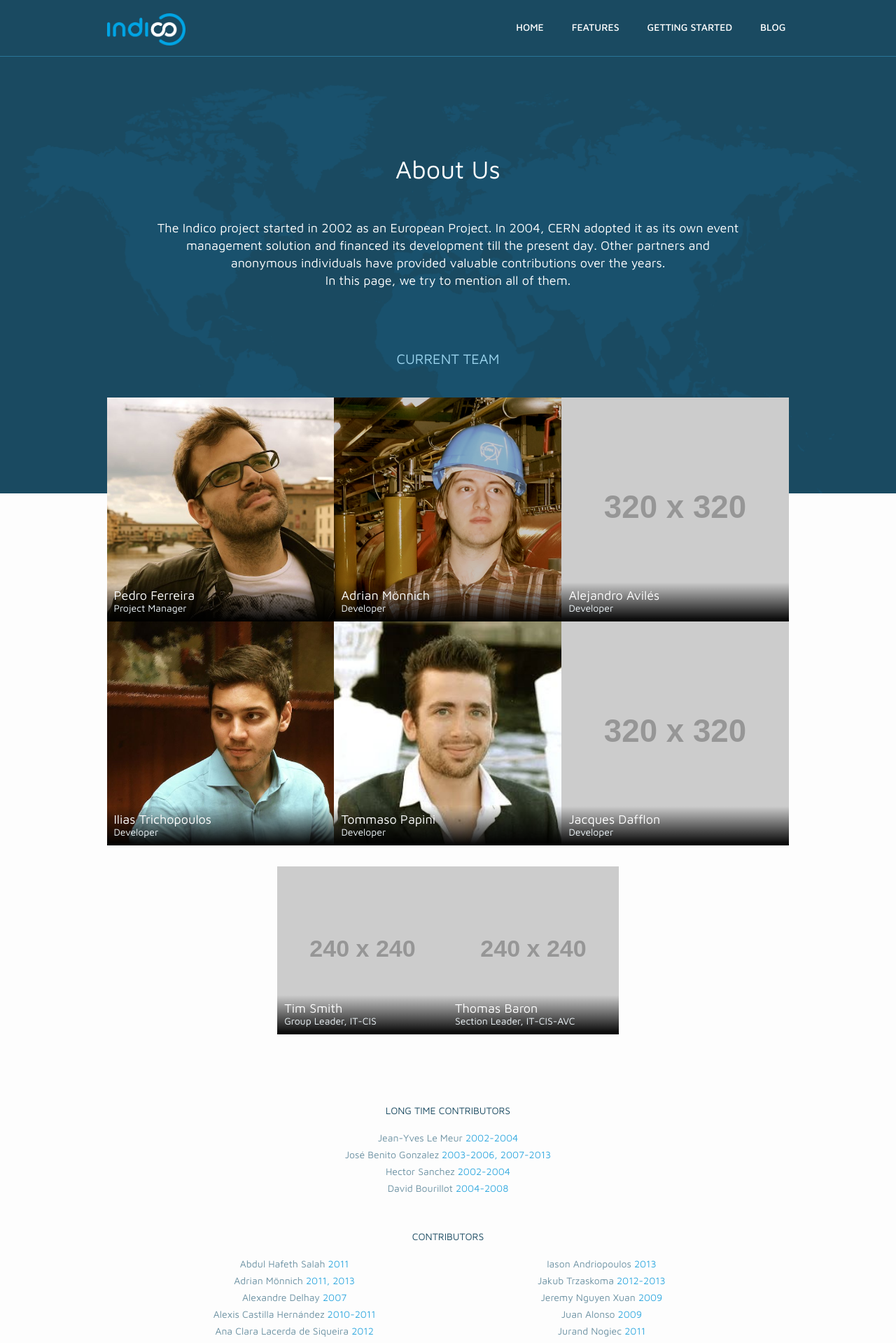
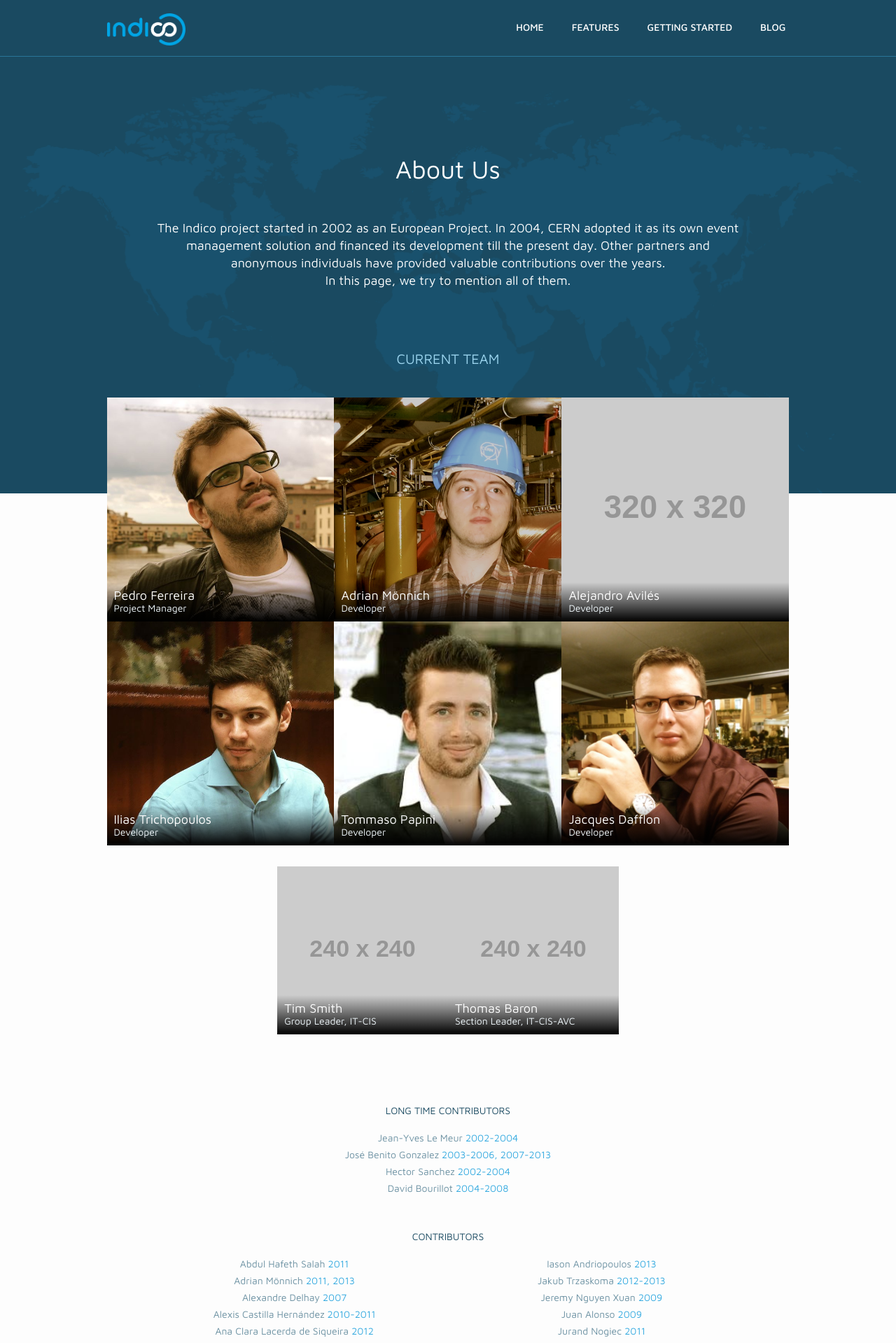
Before and after one commit to indico/indico.github.io, a Jekyll site: the page built from about_us.md, in a window 1280 px wide. Shown: the top 1919 px of the page at 70% size. Built offline with Jekyll 4.4.1, drawn with Linux system fonts in a browser that asks for light colours; nearby versions of some CDN libraries.

Commit message:
Add Jacques' photo

```diff
--- a/_sass/indico.scss
+++ b/_sass/indico.scss
@@ -1120,6 +1120,10 @@
         background-image: url('../img/people/tommasopapini.jpg');
     }
 
+    .team-member-developer-5 {
+        background-image: url('../img/people/jacquesdafflon.jpg');
+    }
+
     .team-leaders {
         margin-top: $spacing-unit;
     }
--- a/css/indico.css
+++ b/css/indico.css
@@ -1601,35 +1601,39 @@
   background-image: url("../img/people/tommasopapini.jpg");
 }
 /* line 1123, ../_sass/indico.scss */
+.about-team-grid .team-member-developer-5 {
+  background-image: url("../img/people/jacquesdafflon.jpg");
+}
+/* line 1127, ../_sass/indico.scss */
 .about-team-grid .team-leaders {
   margin-top: 30px;
 }
-/* line 1127, ../_sass/indico.scss */
+/* line 1131, ../_sass/indico.scss */
 .about-team-grid .team-member-leader {
   background-image: url("http://placehold.it/240x240");
   min-height: 240px;
 }
 
-/* line 1133, ../_sass/indico.scss */
+/* line 1137, ../_sass/indico.scss */
 .about-us-main-section {
   padding-top: calc(80 * 30px);
   text-align: center;
 }
 @media (min-width: 768px) {
-  /* line 1133, ../_sass/indico.scss */
+  /* line 1137, ../_sass/indico.scss */
   .about-us-main-section {
     padding-top: calc(37 * 30px);
   }
 }
 @media (min-width: 992px) {
-  /* line 1133, ../_sass/indico.scss */
+  /* line 1137, ../_sass/indico.scss */
   .about-us-main-section {
     padding-top: calc(25 * 30px);
     text-align: left;
   }
 }
 
-/* line 1147, ../_sass/indico.scss */
+/* line 1151, ../_sass/indico.scss */
 .contr-list {
   font-family: Maven Pro;
   font-weight: 400;
@@ -1638,24 +1642,24 @@
   margin-top: calc(2 * 30px);
 }
 @media (min-width: 768px) {
-  /* line 1147, ../_sass/indico.scss */
+  /* line 1151, ../_sass/indico.scss */
   .contr-list {
     margin-top: 30px;
   }
 }
-/* line 1158, ../_sass/indico.scss */
+/* line 1162, ../_sass/indico.scss */
 .contr-list h2.contr-list-header {
   color: #1A4A61;
   font-size: 14px;
   line-height: 24px;
 }
-/* line 1164, ../_sass/indico.scss */
+/* line 1168, ../_sass/indico.scss */
 .contr-list ul.contr-list-names {
   color: #6D92A3;
   list-style: none;
   margin-left: 0;
 }
-/* line 1169, ../_sass/indico.scss */
+/* line 1173, ../_sass/indico.scss */
 .contr-list ul.contr-list-names .contr-list-names-date {
   color: #34AAE0;
 }
```
Also changed, not shown: img/people/jacquesdafflon.jpg (added).
